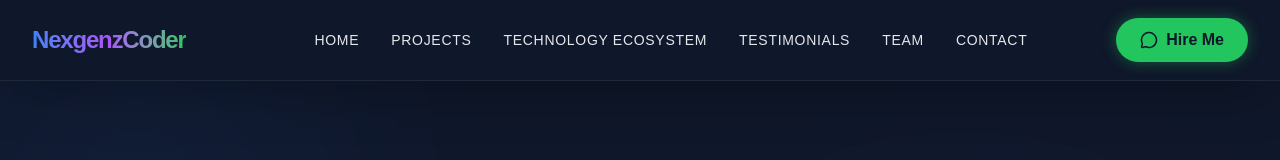
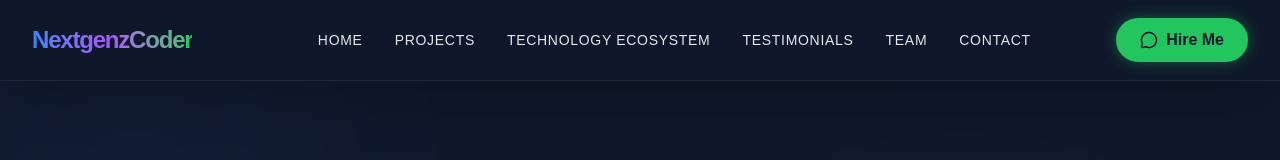
Before and after one commit to ahmedsaleemdayala/Portfolio, a React (Vite) app: page / in a window 1280 px wide. Shown: the top 160 px of the page. Built offline with nearby package versions, Linux system fonts and the light colour scheme.

Commit message:
Updated multiple changes

```diff
--- a/src/Shared/NavBar.jsx
+++ b/src/Shared/NavBar.jsx
@@ -22,7 +22,7 @@ const Navbar = () => {
           {/* Left: Logo */}
           <div className="shrink-0 flex items-center">
             <span className="text-2xl font-bold tracking-tighter bg-linear-to-r from-[#3b82f6] via-[#a855f7] to-[#22c55e] bg-clip-text text-transparent cursor-pointer">
-              NexgenzCoder
+              NextgenzCoder
             </span>
           </div>
 
```
